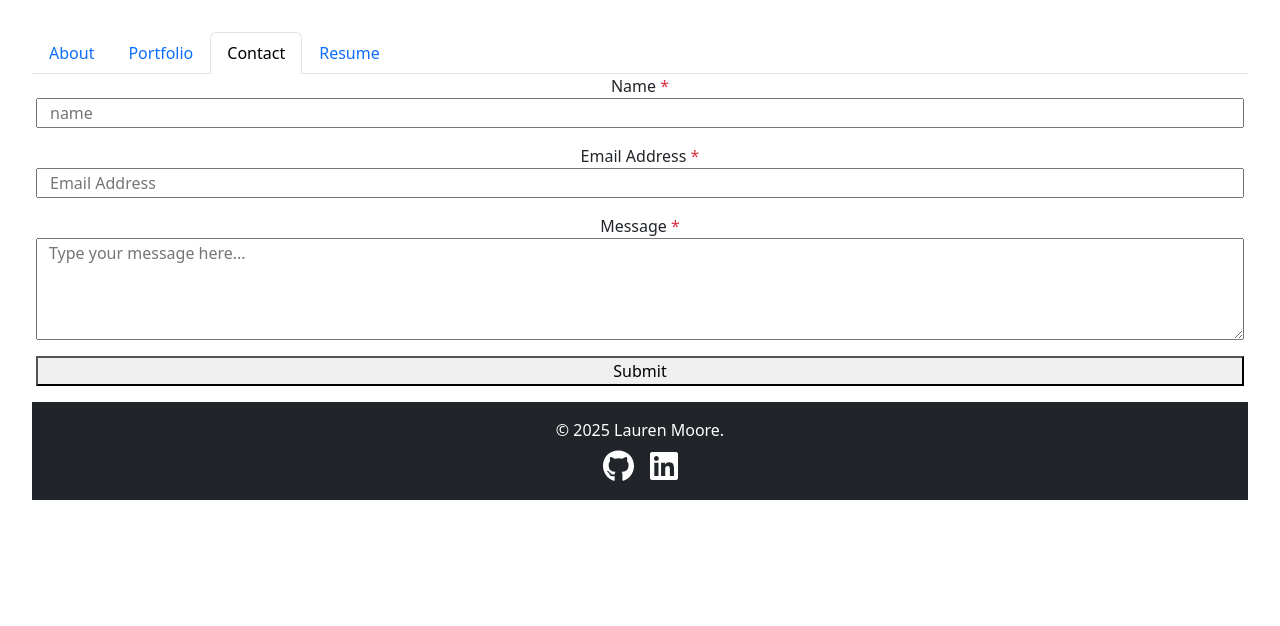
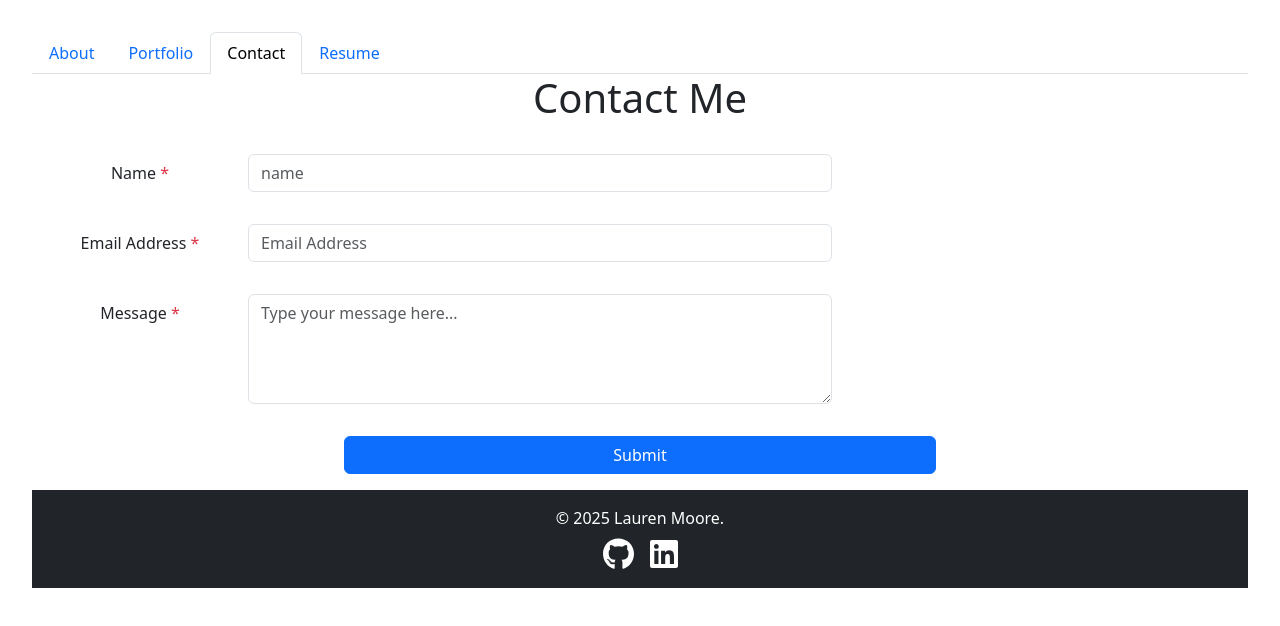
Before and after one commit to Lauren245/portfolio-site, a React (Vite) app: page /Contact in a window 1280 px wide. Shown: the top 626 px of the page. Built offline with nearby package versions, Linux system fonts and the light colour scheme.

Commit message:
fixed up the Bootstrap formatting for the form a little bit.

```diff
--- a/src/components/Form.jsx
+++ b/src/components/Form.jsx
@@ -37,7 +37,7 @@ function Form(){
        e.preventDefault();
        //TODO: add call to validation code if desired
        if(!validateEmail(email) || !name){
-            setErrorMessage("invalid name or email")
+            setErrorMessage("invalid name or email");
        }
        //This will eventually redirect to a page with contact information on it, but that is for a later version
        setName('');
@@ -74,38 +74,54 @@ function Form(){
                 </div>
             </div>
 
-            <form onSubmit={handleFormSubmit}>
-                <div className="row">
-                    <label htmlFor="name">
+            <form onSubmit={handleFormSubmit} className="pt-4">
+                <div className="row g-3 align-items-center pb-3">
+                    <div className="col-2">
+                        <label htmlFor="name" className="col-form-auto">
                             Name <span className="text-danger">*</span>
                         </label>
+                    </div>
+                    <div className="col-6">
                         <input
+                            className="form-control"
                             value={name}
                             name="name"
                             onChange={handleInputChange}
                             type="text"
                             placeholder="name"
                             required
-                    /></div>
+                        />
+                    </div>
+                </div>
 
-                <div className="row">
-                    <label htmlFor="email">
+                <div className="row g-3 align-items-center pb-3">
+                    <div className="col-2">
+                        <label htmlFor="email" className="col-form-auto">
                             Email Address <span className="text-danger">*</span>
                         </label>
+                    </div>
+                    <div className="col-6">
                         <input
+                            className="form-control"
                             value={email}
                             name="email"
                             onChange={handleInputChange}
                             type="email"
                             placeholder="Email Address"
                             required
-                    /></div>
+                        />
+                    </div>
+                </div>
 
-                <div className="row">
-                    <label htmlFor="message">
+                <div className="row g-3 pb-3">
+                    <div className="col-2">
+                        <label htmlFor="message" className="col-form-label">
                             Message <span className="text-danger">*</span>
                         </label>
+                    </div>
+                    <div className="col-6">
                         <textarea
+                                className="form-control"
                                 id="message"
                                 value={message}
                                 name="message"
@@ -114,10 +130,12 @@ function Form(){
                                 cols={20}
                                 placeholder="Type your message here..."
                                 required
-                    /></div>
+                            />
+                    </div>
+                </div>
 
                 <div className="row">
-                    <button type="submit">Submit</button>
+                    <span className="align-items-center"><button type="submit" className='btn btn-primary col-6'>Submit</button></span>
                 </div>
             </form>
             {errorMessage && (
--- a/src/pages/Contact.jsx
+++ b/src/pages/Contact.jsx
@@ -2,6 +2,9 @@ import Form from "../components/Form";
 
 export default function Contact(){
   return(
-    <Form />
+    <>
+        <h1>Contact Me</h1>
+        <Form />
+    </>
   );
 }
```
Lines whose indentation alone changed are shown as unchanged.
